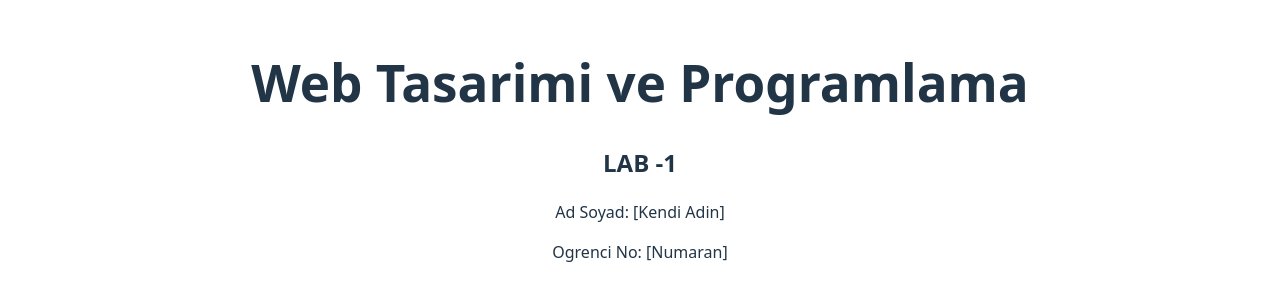
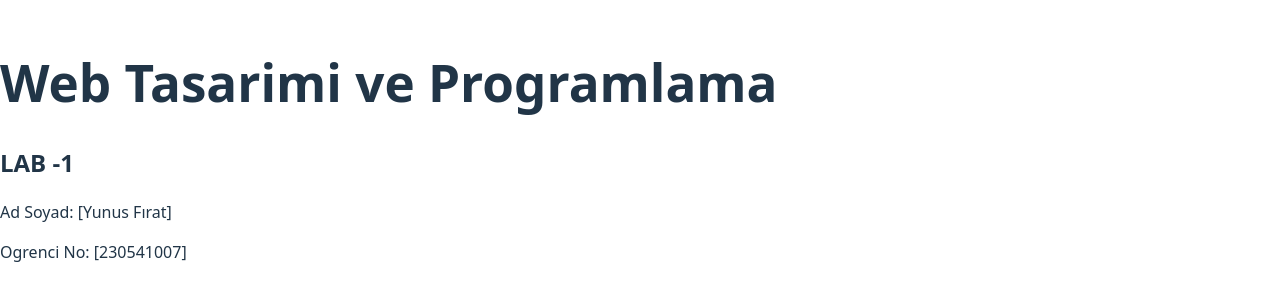
Before and after one commit to ynssfrt/web-lab-hello, a React (Vite) app: page / in a window 1280 px wide. Shown: the part 250-550 px from the top of the page. Built offline with nearby package versions, Linux system fonts and the light colour scheme.

Commit message:
feat: add personal details to homepage

```diff
--- a/src/App.tsx
+++ b/src/App.tsx
@@ -1,15 +1,10 @@
-import { useState } from 'react'
-import reactLogo from './assets/react.svg'
-import viteLogo from '/vite.svg'
-import './App.css'
-
 function App() {
  return (
  <div>
  <h1>Web Tasarimi ve Programlama </h1>
  <h2>LAB -1</h2>
- <p>Ad Soyad: [Kendi Adin]</p>
- <p>Ogrenci No: [Numaran]</p>
+ <p>Ad Soyad: [Yunus Fırat]</p>
+ <p>Ogrenci No: [230541007]</p>
  </div>
  )
 }
```
